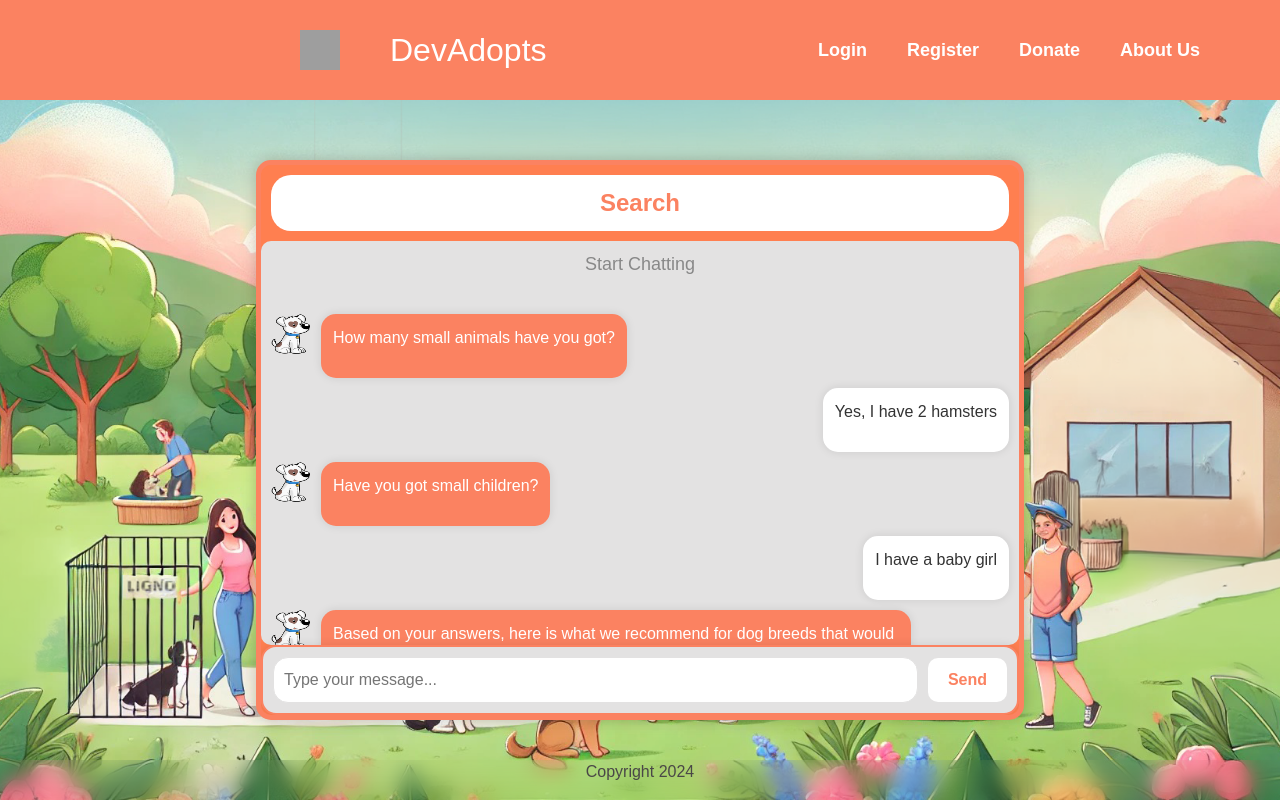
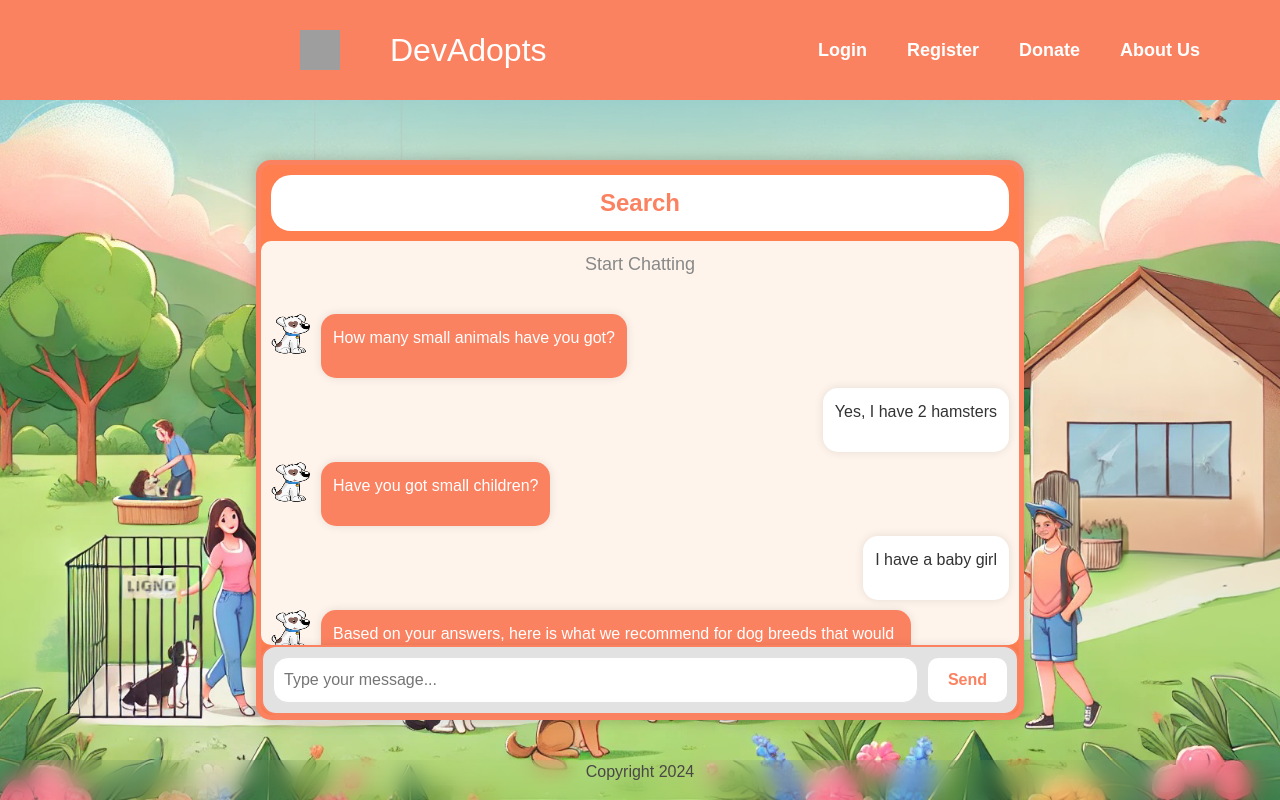
Before and after one commit to thenushan123/DevAdopts-frontend, a React (Vite) app in the folder devadopts-project/: page /Home in a window 1280 px wide. Built offline with nearby package versions, Linux system fonts and the light colour scheme; no server answers; grey boxes are pictures that could not be loaded.

Commit message:
add reg changes

```diff
--- a/devadopts-project/src/components/ChatBot/ChatBot.css
+++ b/devadopts-project/src/components/ChatBot/ChatBot.css
@@ -46,7 +46,7 @@
 
 .chatbot-board-container {
   flex: 1;
-  background-color: #E3E2E2;
+  background-color: #FEF4EB;
   border-radius: 10px;
   display: flex;
   flex-direction: column;
```
